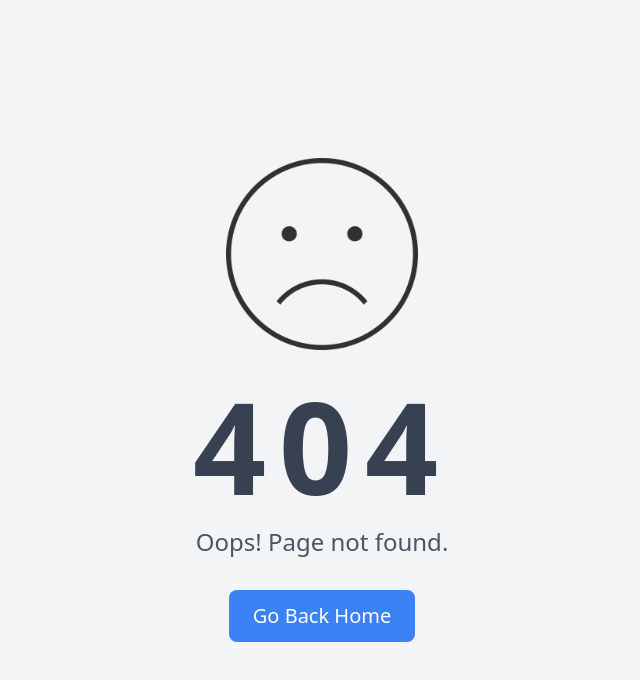
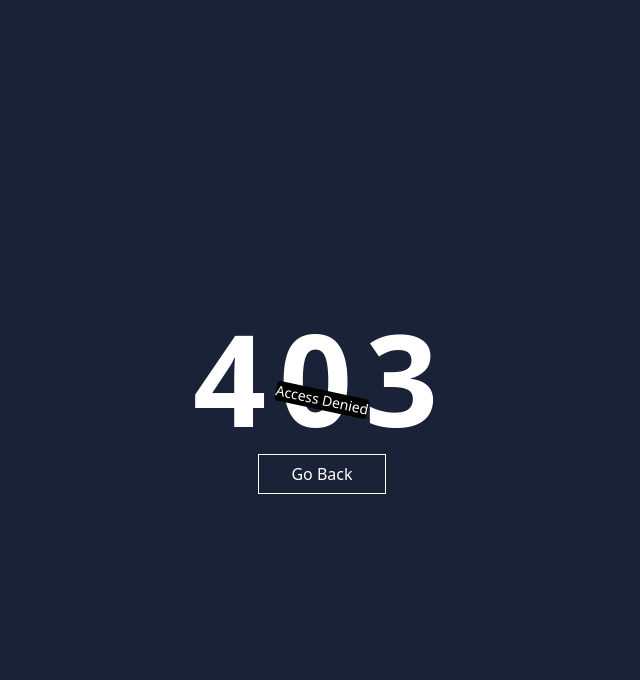
Before and after one commit to UniquePG/lms-frontend, a React (Vite) app: page /denied in a window 1280 px wide. Before the commit this address had no page. Shown: the top 680 px of the page, without its empty margins (318-958 px from the left). Built offline with nearby package versions, Linux system fonts and the light colour scheme.

Commit message:
added denied page

```diff
--- a/src/App.jsx
+++ b/src/App.jsx
@@ -6,6 +6,7 @@
 import AboutUs from './Pages/AboutUs'
 import ContactUs from './Pages/ContactUs'
 import CourseList from './Pages/Courses/CourseList'
+import Denied from './Pages/Denied'
 import Homepage from './Pages/Homepage'
 import Login from './Pages/Login'
 import NotFound from './Pages/NotFound'
@@ -21,11 +22,14 @@
       <Route path='/signup' element={<Signup />} />
       <Route path='/login' element={<Login />} />
 
+
       <Route path='/courses' element={<CourseList />} />
       <Route path='/contact' element={<ContactUs />} />
       <Route path='/card' element={<CourseCard />} />
 
 
+    {/* if you not have access of a page */}
+      <Route path='/denied' element={<Denied />} />
 
       {/* If any rount not exists Page not found */}
       <Route path='*' element={<NotFound />} />
--- /dev/null
+++ b/src/Pages/Denied.jsx
@@ -0,0 +1,28 @@
+import { Navigate, useNavigate } from "react-router-dom"
+
+const Denied = () => {
+
+    const navigate = useNavigate();
+
+  return (
+    <main className="flex flex-col w-full h-screen justify-center items-center bg-[#1A2238]">
+        <h1 className="text-9xl font-extrabold tracking-widest text-white">
+            403
+        </h1>
+
+        <div className="bg-black text-white text-sm rounded rotate-12 absolute">
+            Access Denied
+        </div>
+
+        <button className="mt-5"
+                onClick={()=> navigate(-1)} >
+            <span className="px-8 py-2 bg-[#1A2238] relative border border-current text-white">
+                Go Back
+            </span>
+        </button>
+
+    </main>
+  )
+}
+
+export default Denied
--- a/src/index.css
+++ b/src/index.css
@@ -6,7 +6,7 @@
 body{
     margin: auto;
     /* max-width: 1440px; */
-    max-width: 1520px;
+    /* max-width: 1520px; */
     position: relative;
 }
 
```
